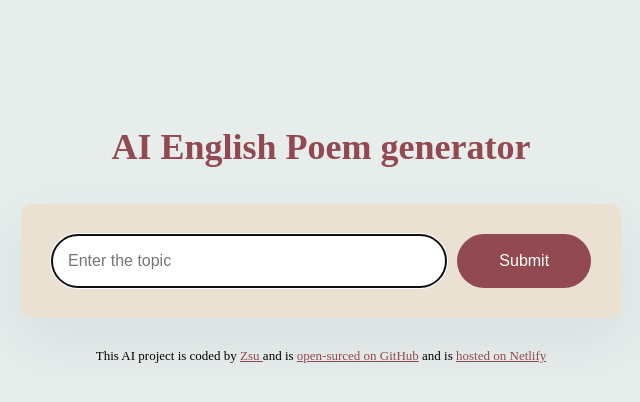
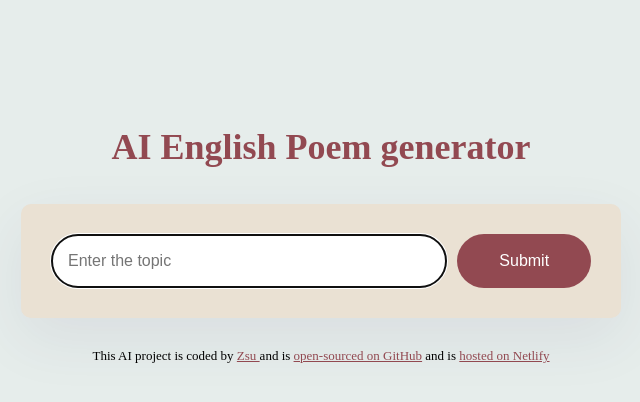
Before and after one commit to Hozsii/AI-project, a plain HTML site: page index.html in a window 1280 px wide. Shown: the full height of the page, 319-959 px from the left. Drawn offline with nearby package versions, Linux system fonts and the light colour scheme.

Commit message:
Corrected a typo

```diff
--- a/index.html
+++ b/index.html
@@ -34,7 +34,7 @@
         This AI project is coded by
         <a href="https://github.com/Hozsii" target="_blank"> Zsu </a> and is
         <a href="https://github.com/Hozsii/AI-project" target="_blank">
-          open-surced on GitHub</a
+          open-sourced on GitHub</a
         >
         and is
         <a href="https://preeminent-panda-a2cc5b.netlify.app/" target="_blank">
```
